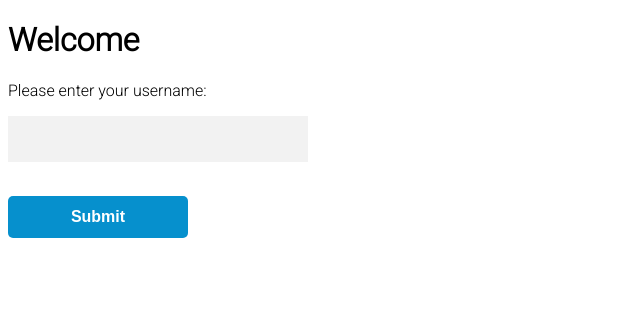
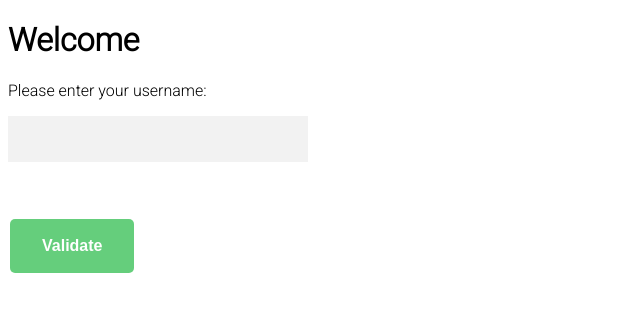
Before and after one commit to geo278/simpleReactPage, a React (Create React App) app: page / in a window 1280 px wide. Shown: the top 312 px of the page, without its empty margins (0-640 px from the left). Built offline with nearby package versions, Linux system fonts and the light colour scheme.

Commit message:
added button hover animation, error message

```diff
--- a/src/index.css
+++ b/src/index.css
@@ -19,15 +19,24 @@ input[type=text] {
   max-width: 300px;
 }
 
-input[type=submit] {
-  background-color: #0690cd;
+.btn {
+  background-color: #00af26;
   border: 0;
   border-radius: 5px;
-  cursor: pointer;
-  color: #fff;
-  font-size:16px;
+  color: white;
+  padding: 16px 32px;
+  text-align: center;
+  font-size: 16px;
   font-weight: bold;
   line-height: 1.4;
-  padding: 10px;
-  width: 180px
+  margin: 4px 2px;
+  opacity: 0.6;
+  transition: 0.35s;
 }
+
+.btn:hover {opacity: 1}
+
+.note {
+  transition: 0.35s;
+  color: red;
+}
--- a/src/index.js
+++ b/src/index.js
@@ -8,7 +8,7 @@ class Form extends React.Component {
       super(props);
       this.state = {
         username: '',
-        age: null,
+        errormessage: '',
       };
     }
 
@@ -18,42 +18,38 @@ class Form extends React.Component {
 
     submitHandler = (event) => {
       event.preventDefault();
-
+      let err = '';
       let username = this.state.username;
+      let l = username.length;
+      if (l > 16) {
+        err = <strong>Username too long</strong>;
+      }
       let validcharacters = '1234567890abcdefghijklmnopqrstuvwxyzABCDEFGHIJKLMNOPQRSTUVWXYZ';
-      for (let i = 0, l = username.length; i < l; i++) {
+      for (let i = 0; i < l; i++) {
           if (validcharacters.indexOf(username.substr(i, 1)) === -1) {
-              alert("Username must contain only numbers and letters with no spaces");
+              err = <strong>Username invalid</strong>;
+              //alert("Username must contain only numbers and letters with no spaces");
               break;
           }
       }
-
-      // let age = this.state.age;
-      // if (!Number(age) && age != null) {
-      //   alert("Your age must be a number");
-      // }
+      this.setState({errormessage: err});
     }
 
     render() {
+      const {fading} = this.state;
       return (
         <form onSubmit={this.submitHandler}>
-            <h1>Welcome {this.state.username}</h1>
+            <h1>Welcome </h1>
                 <p>Please enter your username:</p>
                     <input
                         type='text'
                         name='username'
                         onChange={this.changeHandler}
                     />
-
-                {/* <p>Enter your age:</p>
-            <input
-                type='text'
-                name='age'
-                onChange={this.changeHandler}
-            /> */}
-
+            <br/>
+            <span class="note"> {this.state.errormessage} </span>
             <br/> <br/>
-            <input type='submit' />
+            <button class="btn"> Validate </button>
         </form>
       );
     }
```
Also changed, not shown: 1 other file (tests, documents, lock files or other folders).
